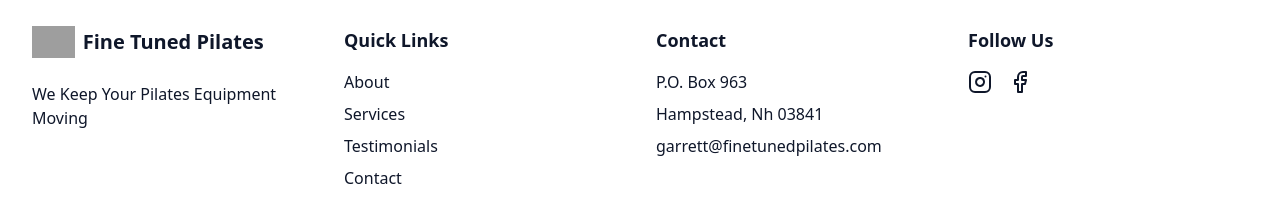
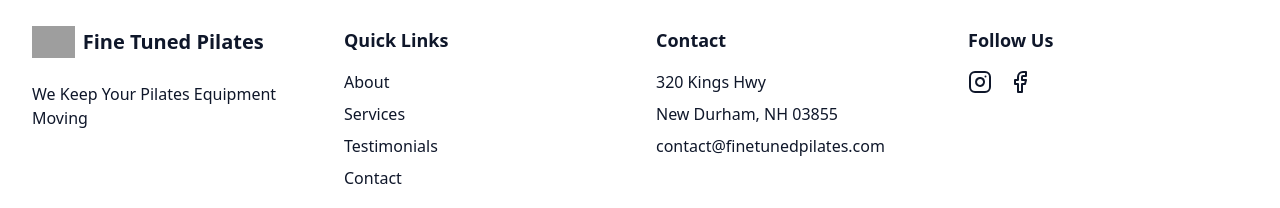
Before and after one commit to garrettdfaino/Fine-Tuned-Pilates-Website, a React (Vite) app: page / in a window 1280 px wide. Shown: the part 4193-4401 px from the top of the page. Built offline with nearby package versions, Linux system fonts and the light colour scheme; grey boxes are pictures that could not be loaded.

Commit message:
Update Footer.tsx
change address and email

```diff
--- a/src/components/layout/Footer.tsx
+++ b/src/components/layout/Footer.tsx
@@ -35,9 +35,9 @@ export function Footer({ setShowContactModal }: FooterProps) {
           <div>
             <h4 className="text-lg font-semibold mb-4 text-theme-secondary">Contact</h4>
             <ul className="space-y-2 text-theme-secondary/60">
-              <li>P.O. Box 963</li>
-              <li>Hampstead, Nh 03841</li>
-              <li>garrett@finetunedpilates.com</li>
+              <li>320 Kings Hwy</li>
+              <li>New Durham, NH 03855</li>
+              <li>contact@finetunedpilates.com</li>
             </ul>
           </div>
           <div>
```
